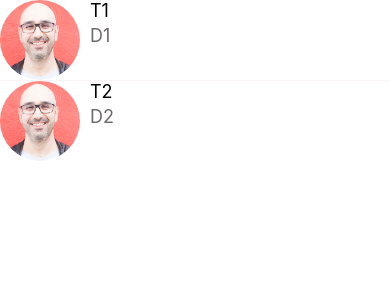
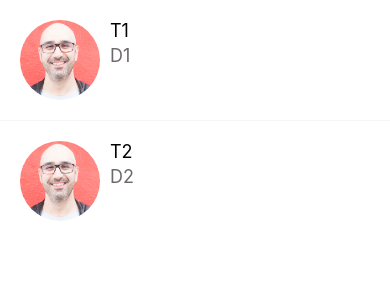
Before and after one commit to blackstone86/rn-donewithit, a React Native app: screen / in a window 390 px wide. Shown: the top 300 px of the page. Built offline with nearby package versions, Linux system fonts and the light colour scheme.

Commit message:
fix: 🐛 [AppListItem.tsx] add style attribute

```diff
--- a/App.tsx
+++ b/App.tsx
@@ -52,5 +52,6 @@ import App from './demos/Separators'
  * 23.Exercise06 商品详情页
  * 24.Exercise07 商品图片大图页
  * 25.FlatList 平面列表
+ * 26.Separators 平面列表内置分割器组件，二次封装
  */
 export default App
--- a/components/AppFlatList/AppFlatList.tsx
+++ b/components/AppFlatList/AppFlatList.tsx
@@ -10,11 +10,15 @@ const styles = StyleSheet.create({
   }
 })
 
+function FlatListItemSeparator() {
+  return <View style={styles.separator} />
+}
+
 function AppFlatList(props: FlatListProps<any>) {
   return (
     <FlatList
       {...props}
-      ItemSeparatorComponent={() => <View style={styles.separator} />}
+      ItemSeparatorComponent={FlatListItemSeparator}
     ></FlatList>
   )
 }
--- a/components/AppListItem/AppListItem.tsx
+++ b/components/AppListItem/AppListItem.tsx
@@ -1,5 +1,12 @@
 import React from 'react'
-import { View, Image, StyleSheet, ImageSourcePropType } from 'react-native'
+import {
+  View,
+  Image,
+  StyleSheet,
+  ImageSourcePropType,
+  StyleProp,
+  ViewStyle
+} from 'react-native'
 import AppText from '../AppText'
 import CONSTS from './consts'
 import COLORS from '../../config/colors'
@@ -8,12 +15,13 @@ type AppListItemProps = {
   title: string
   subTitle?: string
   image: ImageSourcePropType
+  style?: StyleProp<ViewStyle>
 }
 
 function AppListItem(props: AppListItemProps) {
-  const { title, subTitle, image } = props
+  const { title, subTitle, image, style } = props
   return (
-    <View style={styles.listItem}>
+    <View style={[style, styles.listItem]}>
       <Image style={styles.avatar} source={image} />
       <View>
         <AppText style={styles.title}>{title}</AppText>
--- a/demos/Separators.tsx
+++ b/demos/Separators.tsx
@@ -1,4 +1,5 @@
 import React from 'react'
+import { StyleSheet } from 'react-native'
 import AppListItem from '../components/AppListItem'
 import AppSafeAreaView from '../components/AppSafeAreaView'
 import AppFlatList from '../components/AppFlatList'
@@ -18,6 +19,11 @@ const messages = [
   }
 ]
 
+const styles = StyleSheet.create({
+  item: {
+    padding: 20
+  }
+})
 export default function App() {
   return (
     <AppSafeAreaView>
@@ -27,7 +33,12 @@ export default function App() {
         renderItem={({ item, index, separators }) => {
           const { title, description, image } = item
           return (
-            <AppListItem title={title} subTitle={description} image={image} />
+            <AppListItem
+              style={styles.item}
+              title={title}
+              subTitle={description}
+              image={image}
+            />
           )
         }}
       />
```
